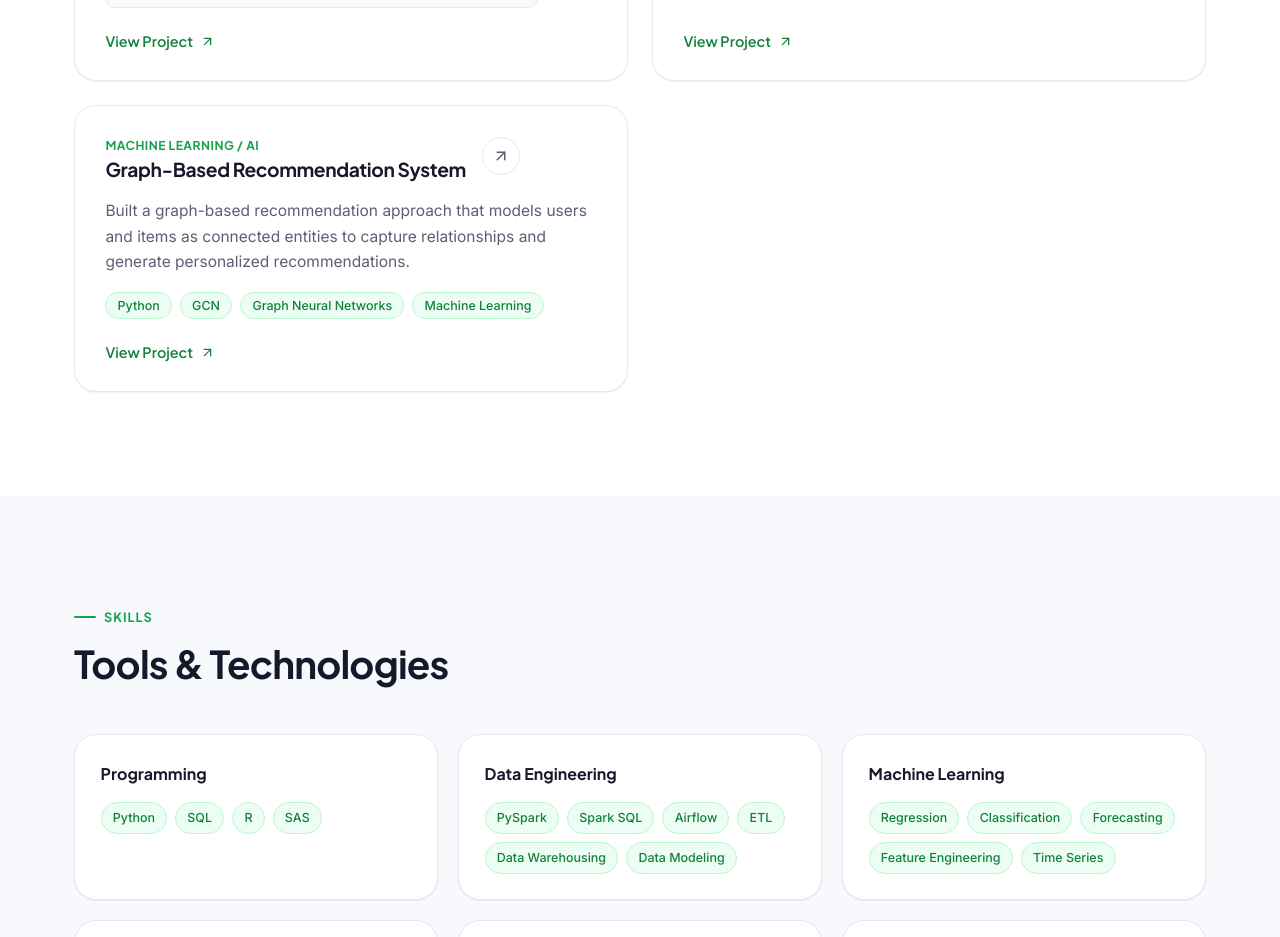
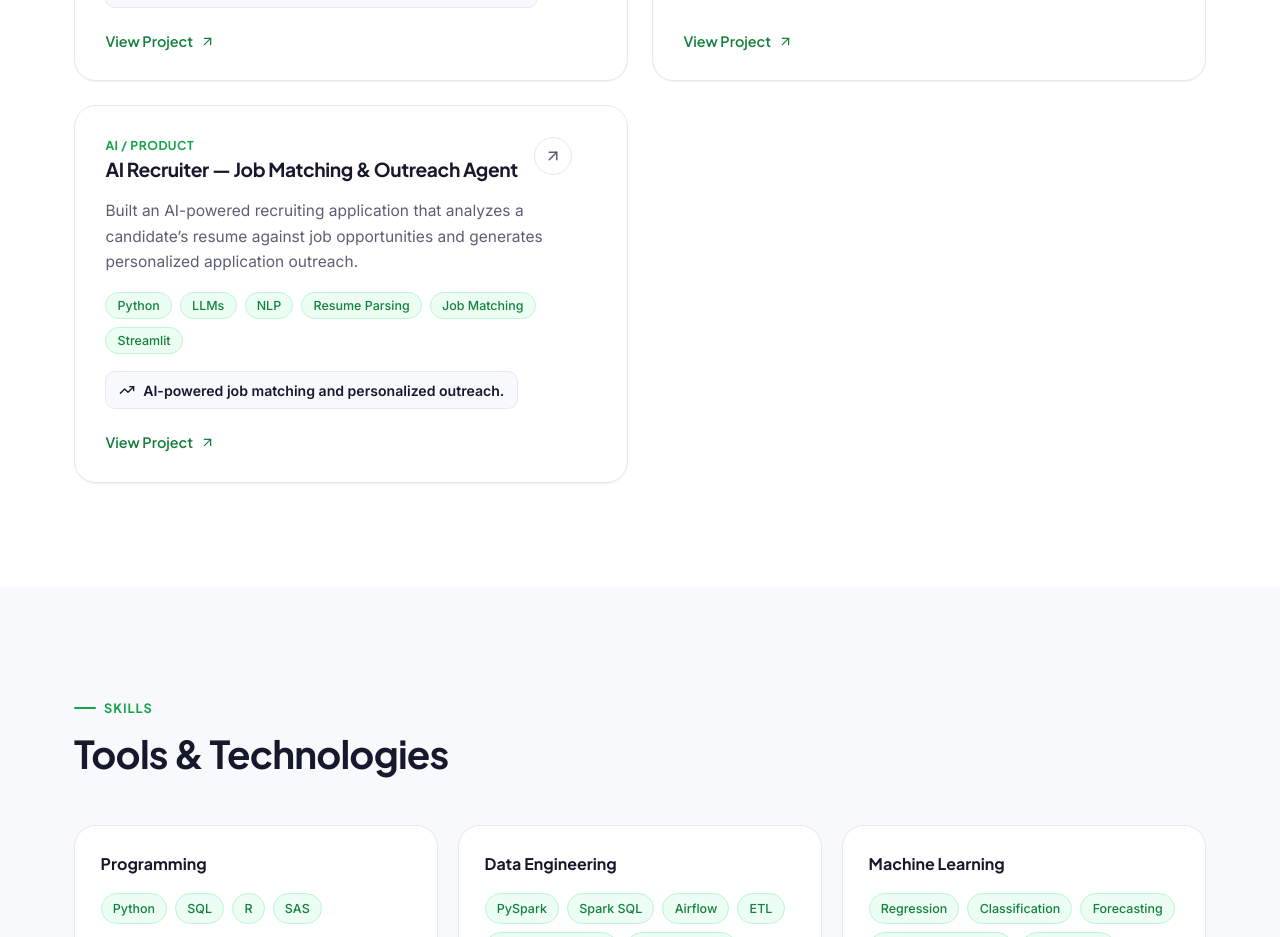
Before and after one commit to PrathameshMulay/prathameshmulay.github.io, a React (Vite) app: page / in a window 1280 px wide. Shown: the part 3580-4517 px from the top of the page. Built offline with nearby package versions, Linux system fonts and the light colour scheme.

Commit message:
project change

```diff
--- a/src/data/projects.js
+++ b/src/data/projects.js
@@ -132,28 +132,60 @@ export const projects = [
       technology: ['Python', 'LSTM', 'Deep Learning', 'Machine Learning'],
     },
   },
-  {
-    id: 'graph-recommendation-system',
-    name: 'Graph-Based Recommendation System',
-    category: 'Machine Learning / AI',
-    technologies: ['Python', 'GCN', 'Graph Neural Networks', 'Machine Learning'],
+      {
+    id: 'ai-recruiter',
+    name: 'AI Recruiter — Job Matching & Outreach Agent',
+    category: 'AI / Product',
+    technologies: [
+      'Python',
+      'LLMs',
+      'NLP',
+      'Resume Parsing',
+      'Job Matching',
+      'Streamlit',
+    ],
     description:
-      'Built a graph-based recommendation approach that models users and items as connected entities to capture relationships and generate personalized recommendations.',
-    highlight: null,
-    architecture: ['Users', 'Interactions', 'Items'],
+      'Built an AI-powered recruiting application that analyzes a candidate’s resume against job opportunities and generates personalized application outreach.',
+    highlight: 'AI-powered job matching and personalized outreach.',
+    architecture: [
+      'Resume',
+      'Resume Parsing',
+      'Job Description',
+      'LLM Analysis',
+      'Candidate–Job Matching',
+      'Personalized Outreach',
+      'Application Workflow',
+    ],
+
     caseStudy: {
+
       problem:
-        'Traditional recommendation approaches can struggle to capture the relational structure between users and items beyond direct interaction history.',
+        'Applying to jobs at scale requires repeatedly reviewing job descriptions, assessing fit, tailoring application materials, and writing personalized outreach, creating a time-consuming and repetitive workflow.',
+
       solution:
-        'Represented users and items as nodes in a graph connected by interactions, and used a Graph Convolutional Network to learn representations for personalized recommendations.',
+        'Built an AI recruiting application that parses a candidate resume, analyzes job descriptions, evaluates candidate–job fit, and generates personalized outreach based on the candidate’s experience and the specific opportunity.',
+
       architecture:
-        'Users and items are modeled as nodes, connected by interaction edges, with a GCN learning over this graph structure to produce recommendations.',
+        'A candidate resume is provided to the application and parsed into structured information. Job descriptions are analyzed alongside the candidate profile, with an LLM evaluating the alignment between skills, experience, and role requirements. The system then generates personalized outreach and application content based on the identified fit.',
+
       technicalApproach:
-        'Used Python and Graph Neural Networks (GCN) to learn node embeddings over the user-item interaction graph, capturing relationships beyond simple co-occurrence.',
-      governance: null,
+        'Combined document parsing, natural language processing, and LLM-based reasoning to transform unstructured resume and job-description text into structured candidate–job insights. The application uses the resulting context to generate role-specific recommendations and personalized outreach.',
+
+      governance:
+        'Designed the workflow to keep generated content grounded in the candidate’s actual resume and the target job description, reducing unsupported claims and preventing the system from inventing candidate experience.',
+
       results:
-        'Established a graph-based approach to personalized recommendations that models relationships between users and items directly.',
-      technology: ['Python', 'GCN', 'Graph Neural Networks', 'Machine Learning'],
+        'Created an end-to-end AI-assisted recruiting workflow that reduces repetitive job application work while producing more targeted, role-specific outreach.',
+
+      technology: [
+        'Python',
+        'LLMs',
+        'NLP',
+        'Resume Parsing',
+        'Job Matching',
+        'Streamlit',
+      ],
+
     },
   },
 ]
```
